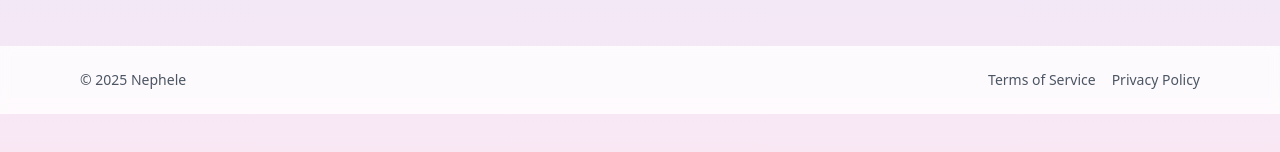
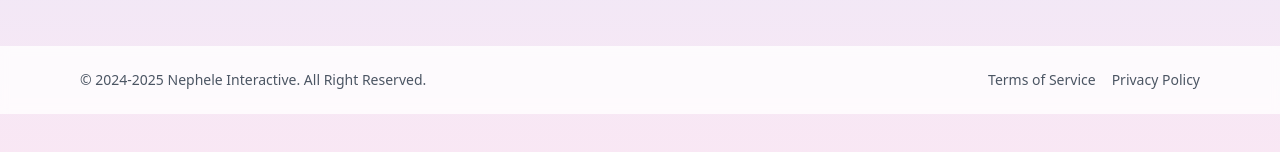
Before and after one commit to KanosumeWeb/nephele.in.th, a React (Vite) app: page / in a window 1280 px wide. Shown: the part 574-726 px from the top of the page. Built offline with nearby package versions, Linux system fonts and the light colour scheme.

Commit message:
Update App.jsx

```diff
--- a/src/App.jsx
+++ b/src/App.jsx
@@ -89,7 +89,7 @@ const Website = () => {
         <footer className="bg-white/80 backdrop-blur-sm">
           <div className="max-w-6xl mx-auto px-4 py-6">
             <div className="flex justify-between items-center text-sm text-gray-600">
-              <span>© 2025 Nephele</span>
+              <span>© 2024-2025 Nephele Interactive. All Right Reserved.</span>
               <div className="space-x-4">
                 <a href="/tos" className="hover:text-pink-400">Terms of Service</a>
                 <a href="/privacy" className="hover:text-pink-400">Privacy Policy</a>
```
